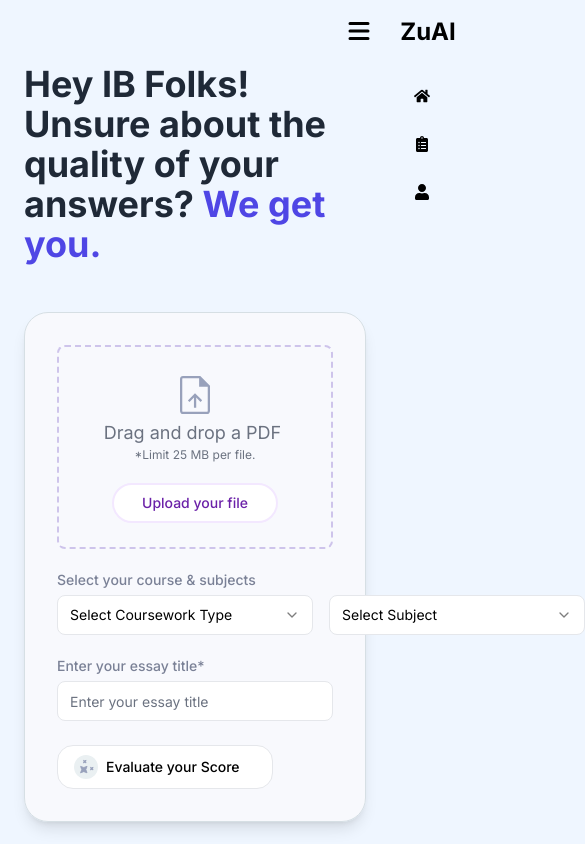
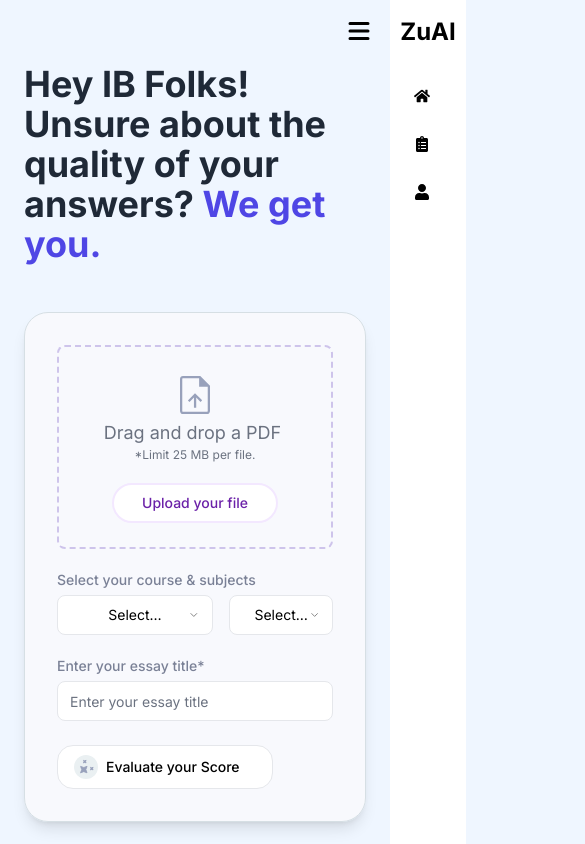
Before and after one commit to Durgesh2601/ib-coursework-evaluation, a Next.js app: page / in a window 390 px wide. Shown: the top 844 px of the page, 585 px wide, since content can reach past the window. Built offline with nearby package versions, Linux system fonts and the light colour scheme.

Commit message:
fix: bg and spacing

```diff
--- a/src/components/Sidebar.jsx
+++ b/src/components/Sidebar.jsx
@@ -31,7 +31,7 @@
       </div>
       <aside
         ref={sidebarRef}
-        className={`w-15 fixed lg:relative z-10 transition-transform transform ${
+        className={`w-15 bg-white fixed lg:relative z-10 transition-transform transform ${
           isOpen ? "translate-x-0" : "translate-x-full"
         } lg:translate-x-0 lg:block h-full right-0`}
       >
--- a/src/components/ui/CourseworkForm.jsx
+++ b/src/components/ui/CourseworkForm.jsx
@@ -112,7 +112,7 @@
                     render={({ field }) => (
                       <FormItem>
                         <Select onValueChange={field.onChange}>
-                          <SelectTrigger className="w-64 p-3 border rounded-lg">
+                          <SelectTrigger className="max-w-full p-3 border rounded-lg">
                             <SelectValue
                               placeholder={
                                 SELECT_FIELDS[fieldKey]?.placeholder || "Select"
```
